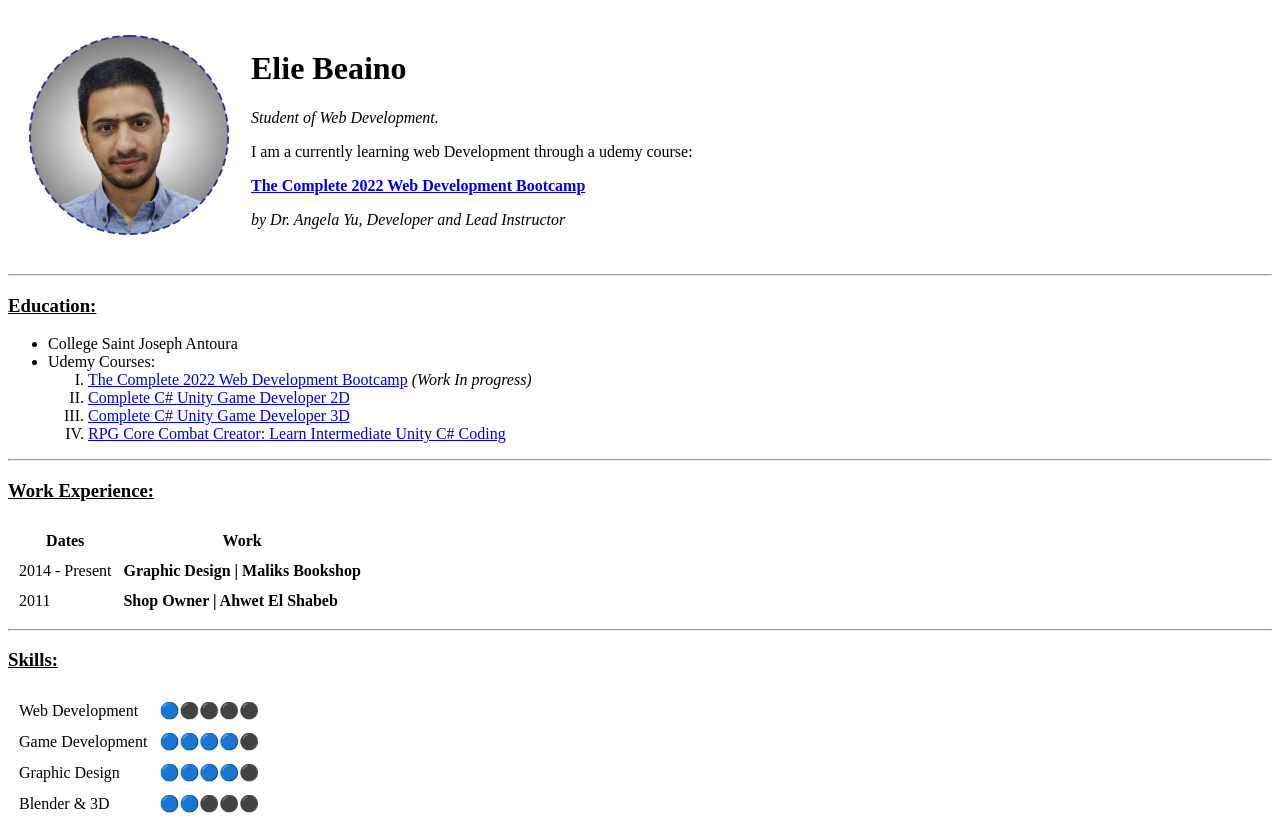
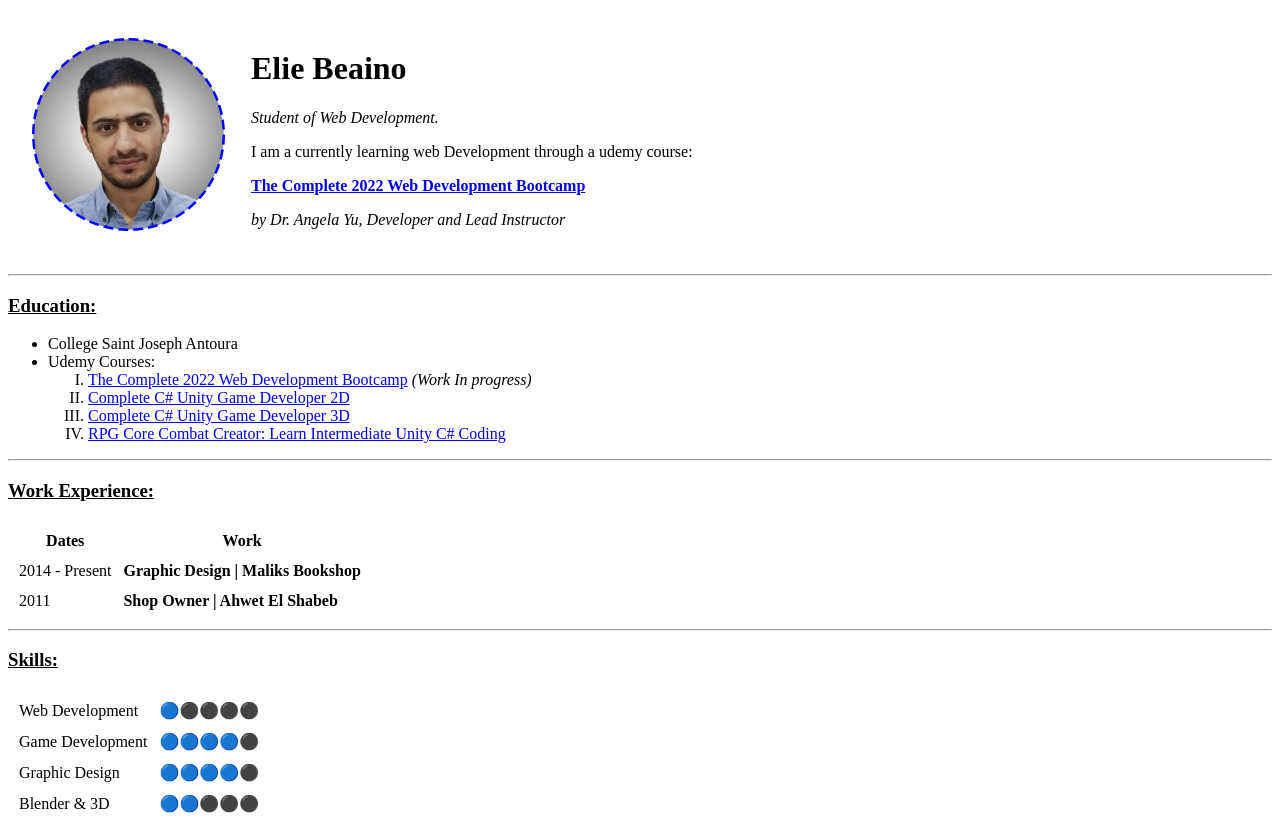
Before and after one commit to eliebeaino/CV, a plain HTML site: page index.html in a window 1280 px wide. Shown: the top 827 px of the page. Drawn offline with Linux system fonts and the light colour scheme.

Commit message:
png the image

```diff
--- a/index.html
+++ b/index.html
@@ -14,7 +14,7 @@
   <!--  My Profile Info -->
   <table cellspacing="20">
     <tr>
-      <td><img src="images\eliebeainopic.jpg" alt="Elie Profile Picture"></td>
+      <td><img src="images\eliebeainopic.png" alt="Elie Profile Picture"></td>
       <td>
         <!-- Page Title with subtitle -->
         <h1> Elie Beaino </h1>
```
Also changed, not shown: images/eliebeainopic.jpg (deleted), images/eliebeainopic.png (added).
